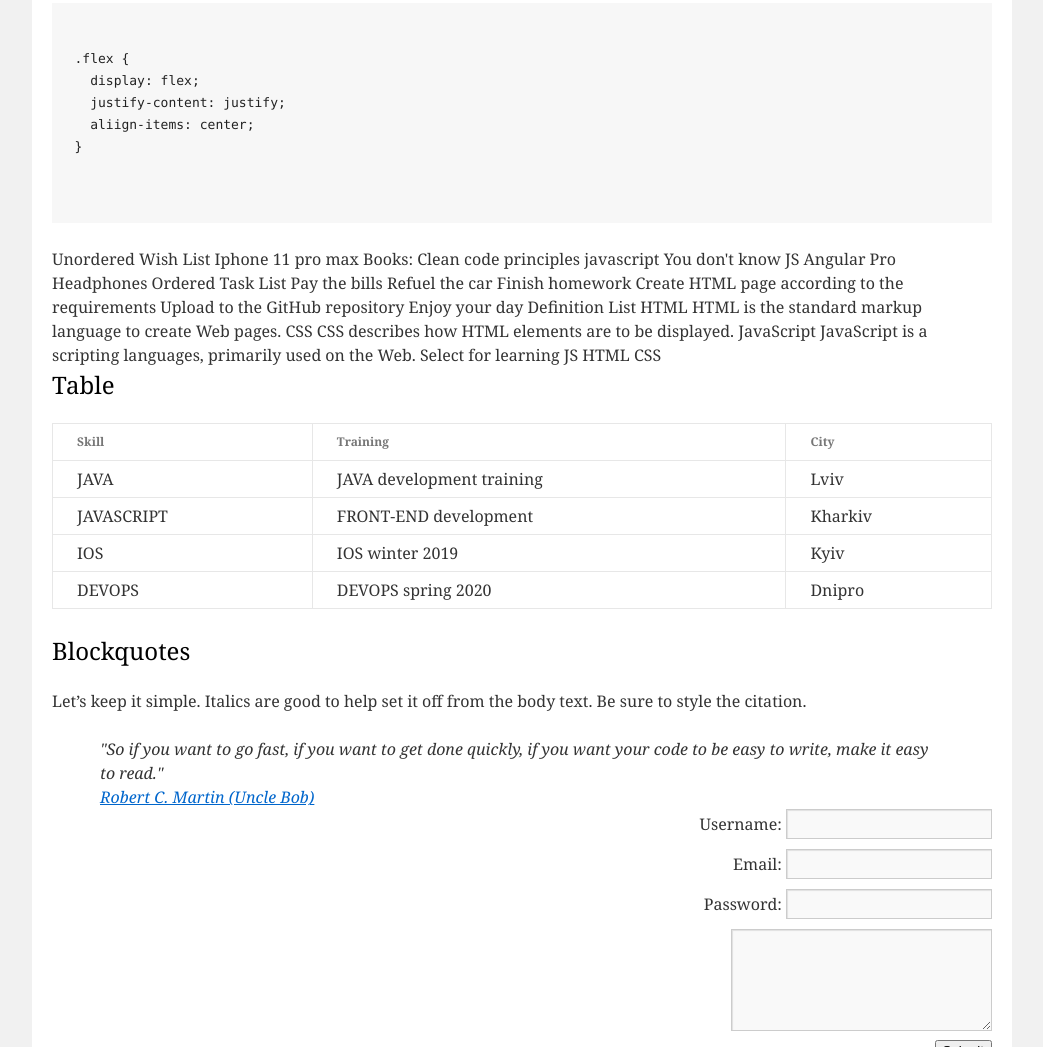
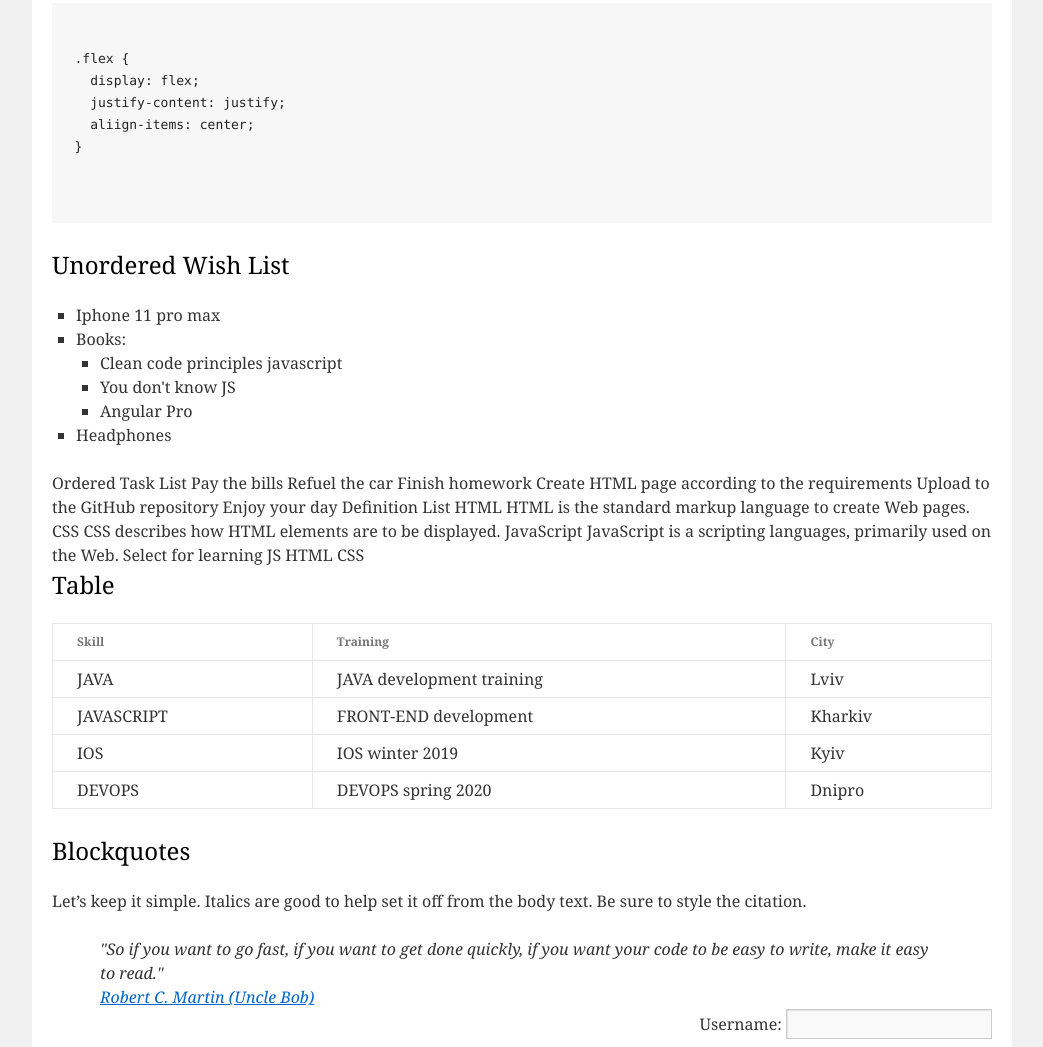
Before and after one commit to vladimirovich123/FL-12, a plain HTML site: page FL12_HW1/homework/index.html in a window 1280 px wide. Shown: the part 1409-2456 px from the top of the page, without its empty margins (118-1161 px from the left). Drawn offline with Linux system fonts and the light colour scheme.

Commit message:
unordered list

```diff
--- a/FL12_HW1/homework/index.html
+++ b/FL12_HW1/homework/index.html
@@ -107,15 +107,22 @@ both           <b>spaces</b> and
             </pre>
           </div>
 
-          <div>
-              Unordered Wish List
-              Iphone 11 pro max
-              Books:
-              Clean code principles javascript
-              You don't know JS
-              Angular Pro
-              Headphones
+          <div id="typesOfLists">
+              <h2>Unordered Wish List</h2>
+              <ul>
+                  <li>Iphone 11 pro max</li>
+                  <li>Books:
+                    <ul>
+                        <li>Clean code principles javascript</li>
+                        <li>You don't know JS</li>
+                        <li>Angular Pro</li>
+                    </ul>
+                  </li>
+                  <li>Headphones</li>
+              </ul>
 
+
+              </ul>
               Ordered Task List
               Pay the bills
               Refuel the car
```
